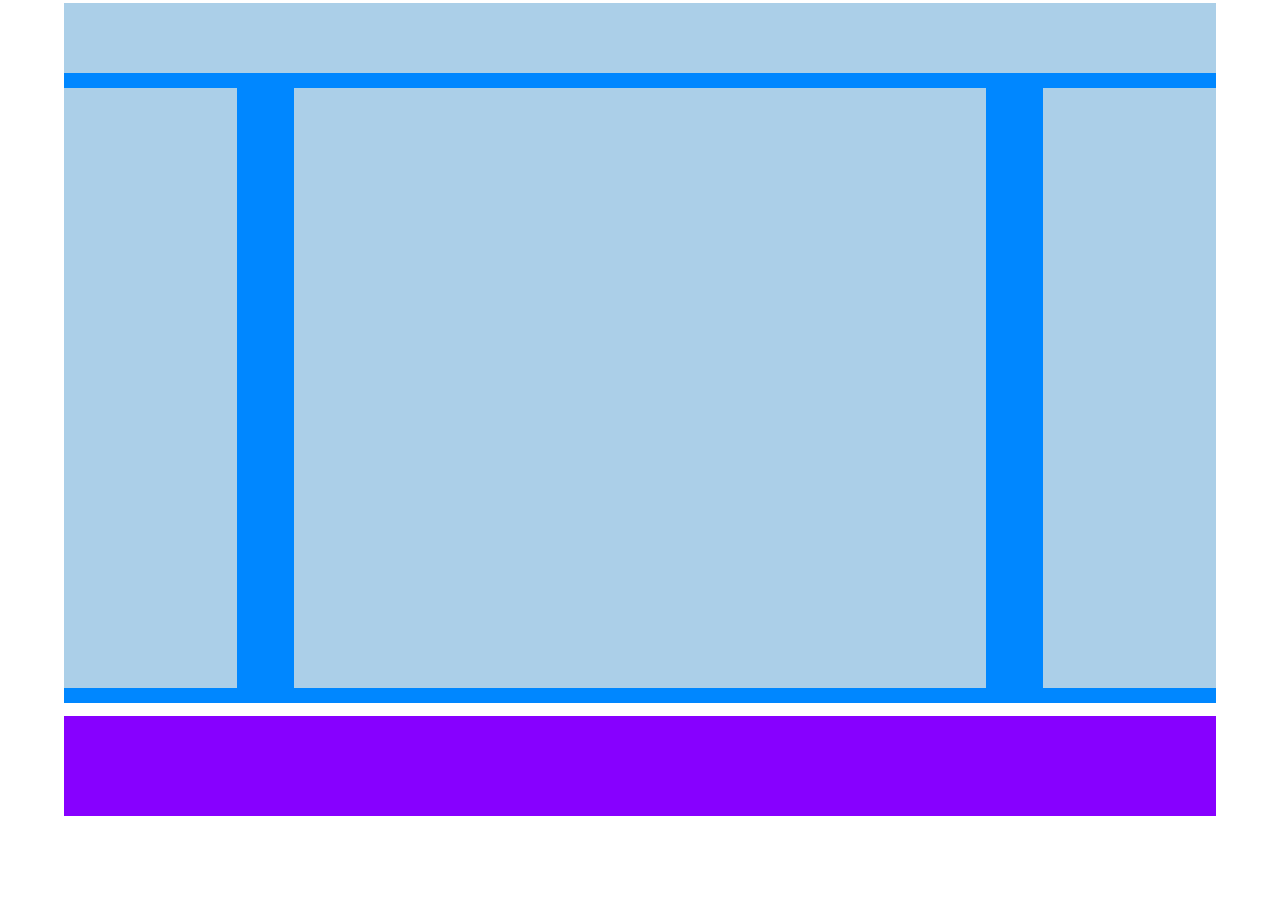
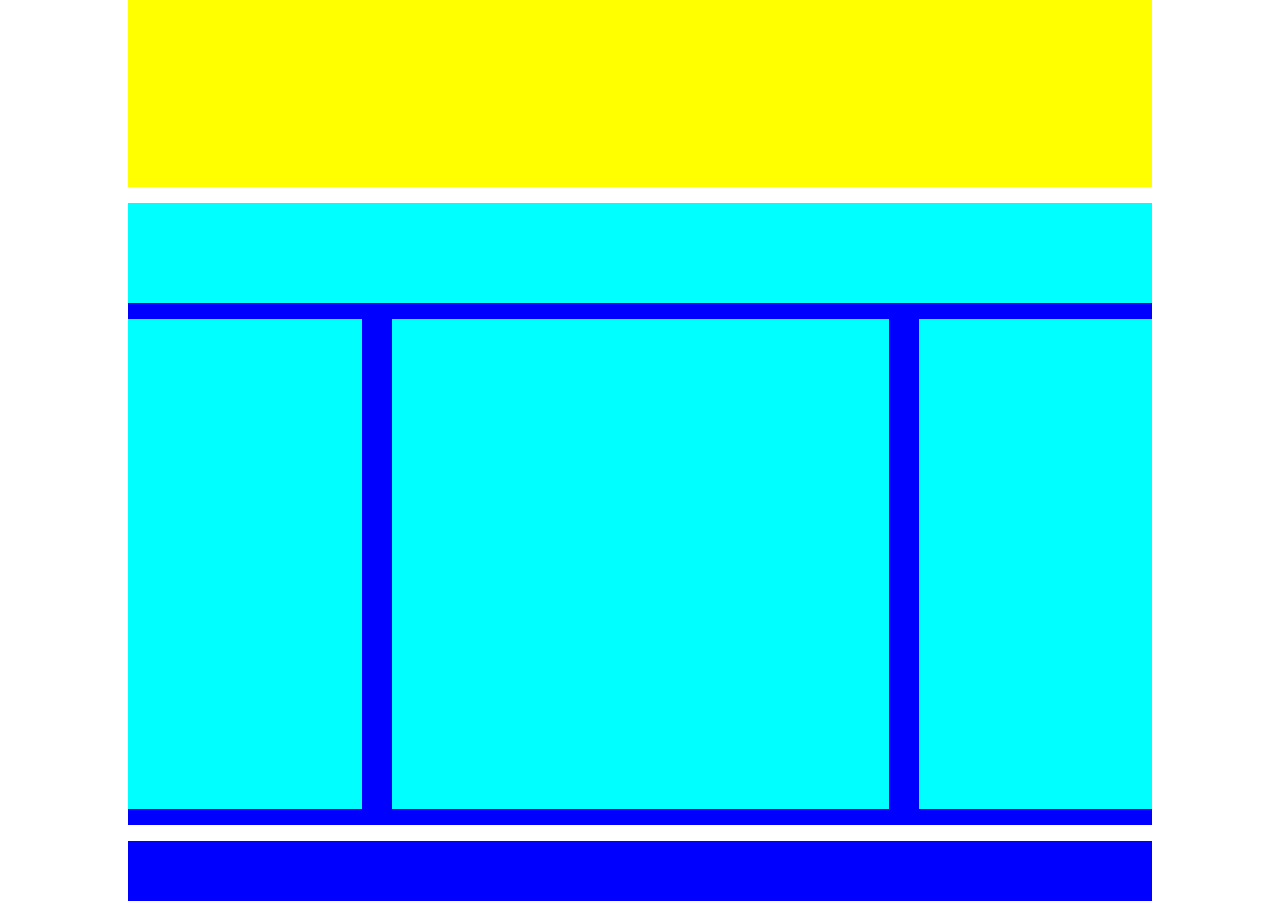
Before and after one commit to ilSaba/htmlcss-struttura-wp, a plain HTML site: page index.html in a window 1280 px wide. Shown: the part 435-1352 px from the top of the page. Before the commit the page ends 1264 px from the top, so only its background shows below. Drawn offline with Linux system fonts and the light colour scheme.

Commit message:
esercizio completo

```diff
--- a/assets/css/master.css
+++ b/assets/css/master.css
@@ -4,67 +4,78 @@
   box-sizing: border-box;
 }
 
-.block-one{
-  width: 90%;
-  height: 100px;
-  background-color: #E579E6;
-  margin-left: 5%;
-  margin-top: 1%;
-  margin-bottom: 1%;
+body{
+  padding: 1em 0;
 }
 
-.block-two{
-  width: 90%;
-  height: 300px;
-  background-color: #E1D77A;
-  margin-left: 5%;
-  margin-bottom: 1%;
+.row:after{
+  content: "";
+  display: table;
+  clear: both;
 }
 
-.main-block{
-  width: 90%;
-  height: 700px;
-  background-color: #0087FF;
-  margin-left: 5%;
-  margin-right: 5%;
-  margin-bottom: 1%;
-
+.container{
+  width: 80%;
+  margin: 0 auto;
 }
 
-.row-1{
-  height: 70px;
-  background-color: #ABCFE8;
+.row{
+  margin: 0 -15px;
 }
 
-.column-1{
-  float: left;
-  width: 15%;
-  height: 600px;
-  margin-top: 15px;
-  background-color: #ABCFE8;
+.mt-1{
+  margin-top: 1em;
 }
 
-.column-3{
-  float: right;
-  width: 15%;
-  height: 600px;
-  margin-top: 15px;
-  background-color: #ABCFE8;
+.mb-1{
+  margin-bottom: 1em;
 }
 
-.column-2{
-  margin-left: 20%;
-  width: 60%;
-  height: 600px;
-  margin-top: 15px;
-  background-color: #ABCFE8;
+.pb-1{
+  padding-bottom: 1em;
 }
 
-.block-three{
-  width: 90%;
+[class^="col-"]{
+  float: left;
+  padding: 0 15px;
+}
+
+.col-100{
+  width: 100%;
+}
+
+.col-50{
+  width: 50%;
+}
+
+.col-25{
+  width: 25%;
+}
+
+.h-1{
   height: 100px;
-  background-color: #8700FF;
-  margin-left: 5%;
-  margin-top: 2px;
-  margin-bottom: 1%;
 }
+
+.h-2{
+  height: 490px;
+}
+
+.h-3{
+  height: 60px;
+}
+
+.bg-pink{
+  background-color: pink;
+}
+
+.bg-yellow{
+  background-color: yellow;
+}
+
+.bg-cyan{
+  background-color: cyan;
+}
+
+.bg-blue{
+  background-color: blue;
+}
--- a/index.html
+++ b/index.html
@@ -6,29 +6,53 @@
     <title>Layout</title>
   </head>
   <body>
-    <header>
-      <div class="block-one">
+    <header class="container">
+      <div class="row">
+        <div class="col-100">
+          <div class="bg-pink h-1">
+          </div>
+        </div>
+      </div>
+      <div class="row mt-1">
+        <div class="col-100">
+          <div class="bg-yellow h-2">
+          </div>
+        </div>
       </div>
     </header>
 
     <main>
-      <div class="block-two">
+      <div class="container mt-1 bg-blue">
+        <div class="row pb-1">
+          <div class="col-100">
+            <div class="bg-cyan h-1 mb-1">
+        </div>
       </div>
-      <div class="main-block">
-        <div class="row-1">
+
+      <div class="col-25">
+        <div class="bg-cyan h-2">
         </div>
-        <div class="column-1">
+      </div>
+
+      <div class="col-50">
+        <div class="bg-cyan h-2">
         </div>
-        <div class="column-3">
-        </div>
-        <div class="column-2">
+      </div>
+
+      <div class="col-25">
+        <div class="bg-cyan h-2">
         </div>
       </div>
     </main>
 
     <footer>
-      <div class="block-three">
-      </div>
+      <div class="container">
+        <div class="row">
+          <div class="col-100">
+            <div class="bg-blue h-3 mt-1">
+            </div>
+          </div>
+        </div>
     </footer>
   </body>
 </html>
```
